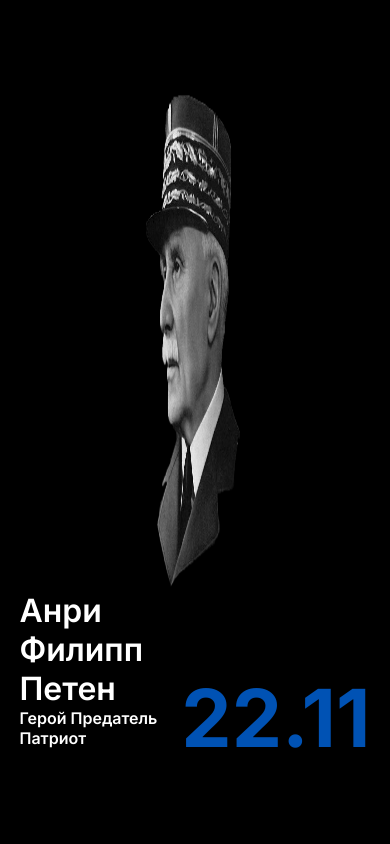
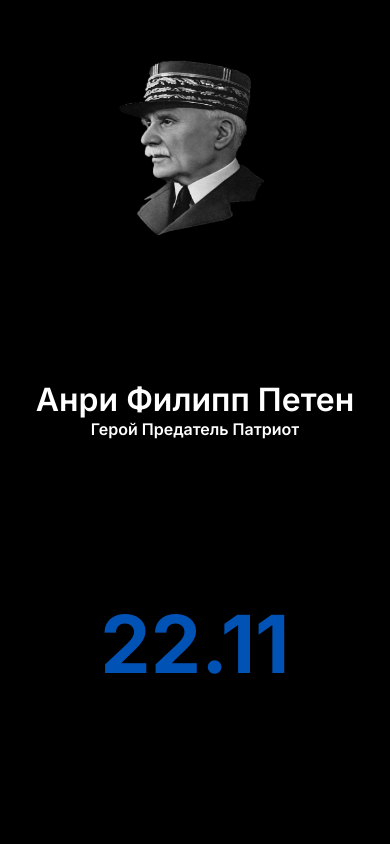
Before and after one commit to FrowningCat/history_in_personalities, a Next.js app: page / in a window 390 px wide. Shown: the top 844 px of the page. Built offline with nearby package versions, Linux system fonts and the light colour scheme.

Commit message:
fix adaptive landing

```diff
--- a/app/globals.css
+++ b/app/globals.css
@@ -57,32 +57,36 @@ a {
 }
 .lending__header {
   display: flex;
+  margin: auto;
   justify-content: center;
   height: 100vh;
 }
 .lending__header__photo {
   position: absolute;
   display: flex;
+  justify-content: center;
+  align-items: center;
   margin-top: 5vh;
   z-index: 1;
   pointer-events: none;
 }
 .lending__header__photo__size {
-  height: 80vh;
-  width: 40vw;
+  height: 30rem;
+  width: 30rem;
 }
 .lending__header__text {
   display: grid;
   padding-top: 50vh;
-  grid-template-columns: 1fr 1fr;
-  grid-template-rows: 50vh;
+  grid-template-columns: repeat(2, 1fr);
   gap: 20px;
+  justify-content: center;
 }
 .lending__header__text__header {
   z-index: 2;
   font-weight: 600;
   color: white;
   padding-top: 20vh;
+  height: 25vh;
 }
 .lending__header__text__header__title {
   font-weight: 600;
@@ -94,9 +98,10 @@ a {
 }
 .lending__header__text__date {
   z-index: 2;
-  display: grid;
+  display: flex;
   align-items: center;
   text-align: end;
+  height: 25vh;
   padding-top: 20vh;
   font-weight: 700;
   font-size: 10rem;
@@ -275,6 +280,26 @@ a {
   html {
     font-size: 8px;
   }
+  .lending__header__text {
+    grid-template-columns: repeat(1, 350px);
+    padding-top: 25vh;
+  }
+  .lending__header__text__header {
+    display: grid;
+    height: 5vh;
+    justify-content: center;
+  }
+  .lending__header__text__header__subtitle {
+    display: grid;
+    justify-content: center;
+    font-weight: 600;
+    font-size: 2rem;
+  }
+  .lending__header__text__date {
+    padding-top: 0;
+    height: 10vh;
+    justify-content: center;
+  }
 }
 @keyframes flashing {
   0% {
--- a/app/globals.scss
+++ b/app/globals.scss
@@ -37,6 +37,8 @@ $linkSizeText: 2rem;
 
 $errorWeight: 700;
 $errorSize: 6rem;
+
+$imgSize: 30rem;
 
 * {
     margin: 0;
@@ -95,30 +97,34 @@ a {
     font-size: $mainSizeText;
     &__header {
         display: flex;
+        margin: auto;
         justify-content: center;
         height: 100vh;
         &__photo {
             position: absolute;
             display: flex;
+            justify-content: center;
+            align-items: center;
             margin-top: 5vh;
             z-index: 1;
             pointer-events: none;
             &__size {
-                height: 80vh;
-                width: 40vw;
+                height: $imgSize;
+                width: $imgSize;
             }
         }
         &__text {
             display: grid;
             padding-top: 50vh;
-            grid-template-columns: 1fr 1fr;
-            grid-template-rows: 50vh;
+            grid-template-columns: repeat(2, 1fr);
             gap: 20px;
+            justify-content: center;
             &__header {
                 z-index: 2;
                 font-weight: $headerWeight;
                 color: $headerTextColor;
                 padding-top: 20vh;
+                height: 25vh;
                 &__title {
                     font-weight: $titleWeight;
                     font-size: $titleSize;
@@ -130,9 +136,10 @@ a {
             }
             &__date {
                 z-index: 2;
-                display: grid;
+                display: flex;
                 align-items: center;
                 text-align: end;
+                height: 25vh;
                 padding-top: 20vh;
                 font-weight: $dateWeight;
                 font-size: $dateSize;
@@ -317,6 +324,26 @@ a {
     html {
         font-size: 8px;
     }
+    .lending__header__text {
+        grid-template-columns: repeat(1, 350px);
+        padding-top: 25vh;
+        &__header {
+            display: grid;
+            height: 5vh;
+            justify-content: center;
+            &__subtitle {
+                display: grid;
+                justify-content: center;
+                font-weight: $subtitleWeight;
+                font-size: $subtitleSize;
+            }
+        }
+        &__date {
+            padding-top: 0;
+            height: 10vh;
+            justify-content: center;
+        }
+    }
 }
 
 @keyframes flashing {
```
Also changed, not shown: 1 other file (tests, documents, lock files or other folders).
